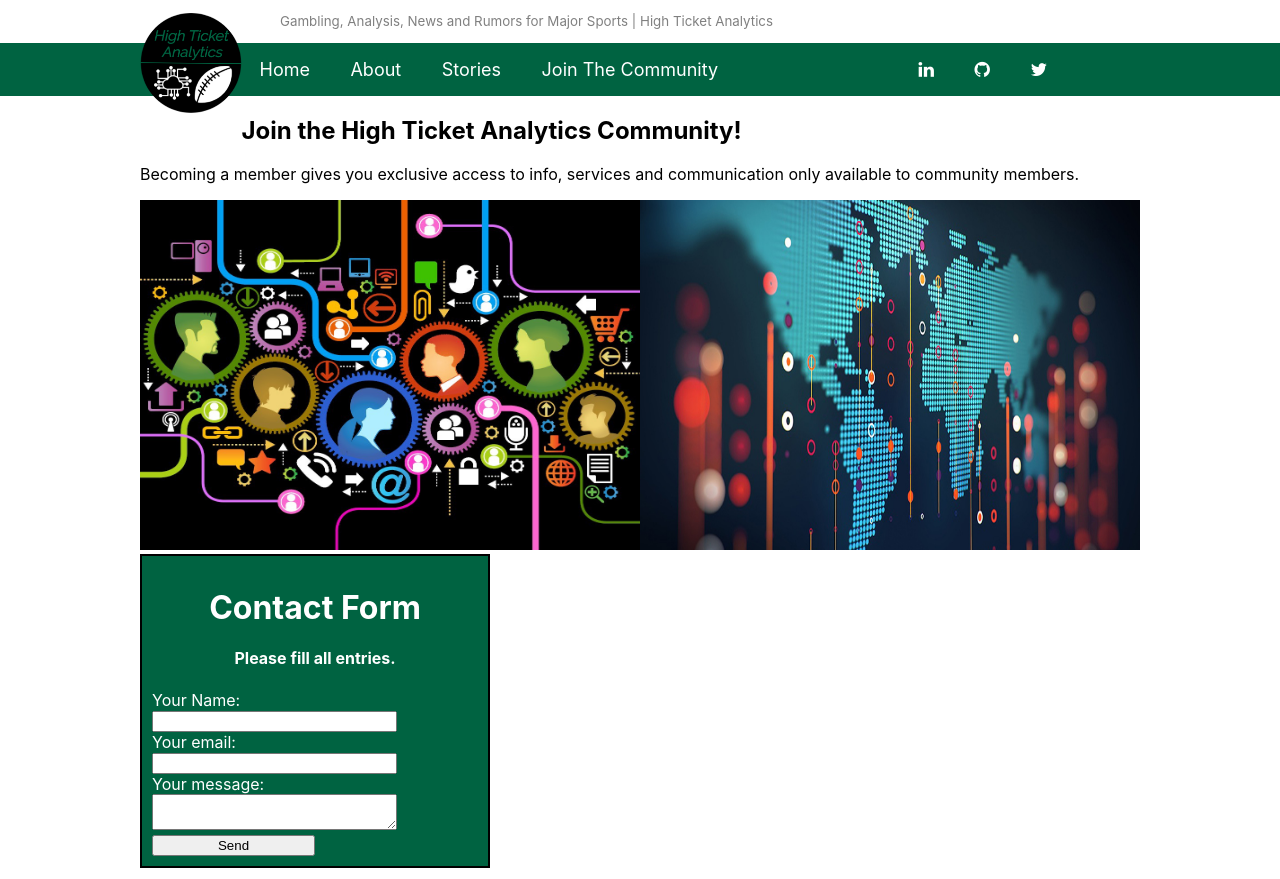
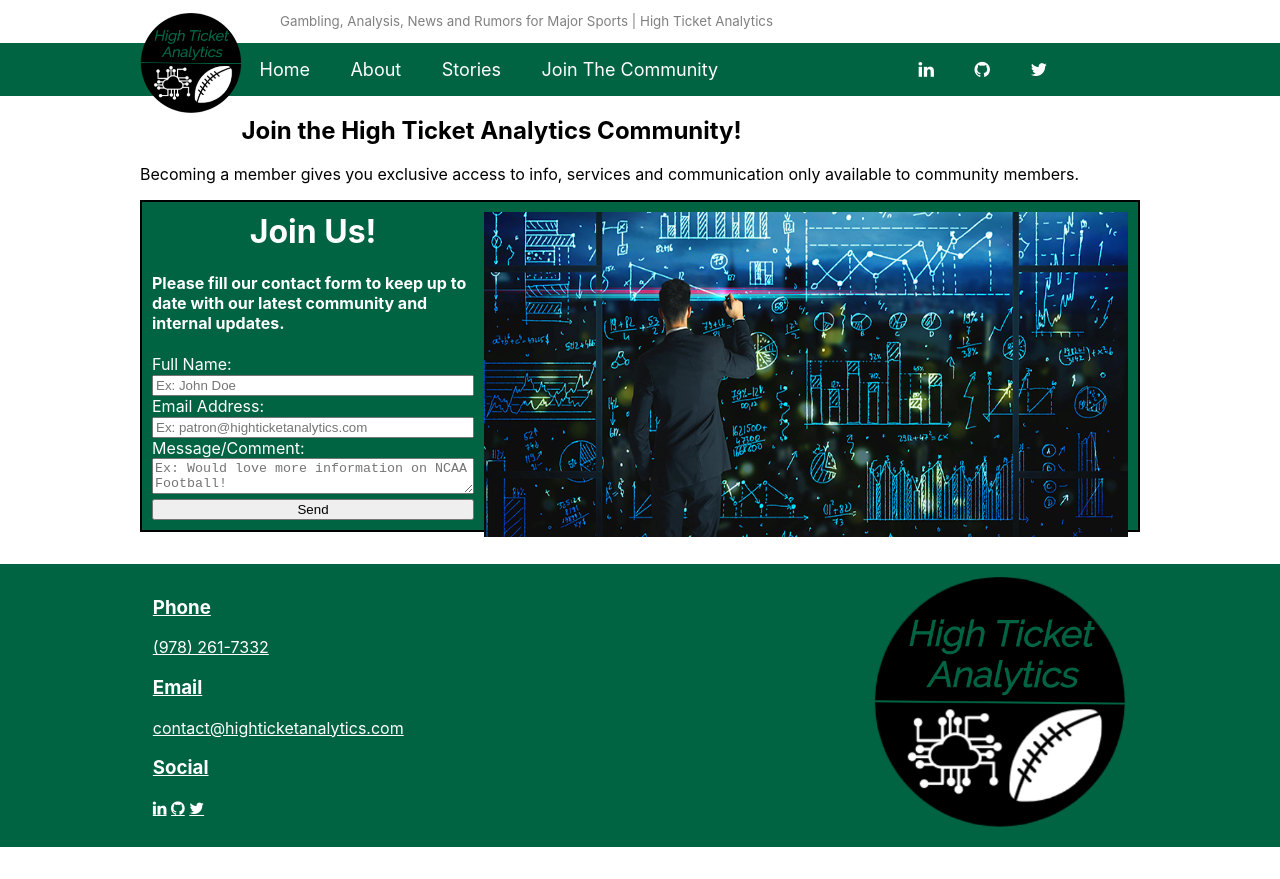
Before and after one commit to HighTicketAnalytics/highticketanalytics.github.io, a plain HTML site: page community.html in a window 1280 px wide. Drawn offline with Linux system fonts and the light colour scheme.

Commit message:
community page update

```diff
--- a/community.html
+++ b/community.html
@@ -26,38 +26,60 @@
     <div id = 'community'>
       <h2>Join the High Ticket Analytics Community!</h2>
       <p>Becoming a member gives you exclusive access to info, services and communication only available to community members.</p>
-      <img src = "images/community.jpg" style="height:350px; width: 500px; float: left;">
-      <img src = "images/comm2.jpg" style="height:350px; width: 500px;">
+
       <div id = 'conform'>
+      <img src = 'images/comm1.png' style="float:right; width: 66%; height: 325px; margin:0;  "/>
       <form
       action="https://formspree.io/mzbjykzl"
       method="POST">
 
-      <h1 style="text-align: center;">Contact Form</h1>
-      <h4 style="text-align: center;">Please fill all entries.</h4>
+      <h1 style="text-align: center; margin:0; width: 33%;">Join Us!</h1>
+      <h4 style="text-align: left;width: 33%;">Please fill our contact form to keep up to date with our latest community and internal updates.</h4>
 
       <label id = 'fields'>
-        Your Name: <br>
-        <input type="text" name="fullName" style="width: 75%;">
+        Full Name: <br>
+        <input type="text" name="fullName" placeholder="Ex: John Doe" style="width: 33%;">
       </label> <br>
       <label id = 'fields'>
-        Your email:<br>
-        <input type="text" name="_replyto" style="width: 75%;">
+        Email Address:<br>
+        <input type="text" name="_replyto" placeholder="Ex: patron@highticketanalytics.com" style="width: 33%;">
       </label> <br>
       <label id = 'fields'>
-        Your message: <br>
-        <textarea name="message" style="width: 75%;"></textarea>
+        Message/Comment: <br>
+        <textarea name="message" placeholder="Ex: Would love more information on NCAA Football!" style="width: 33%;"></textarea>
       </label> <br>
 
       <!-- your other form fields go here -->
 
-      <button type="submit" style="width:50%">Send</button>
+      <button type="submit" style="width:33%">Send</button>
     </form>
 
     </div>
     </div>
   </body>
   </header>
-
+  <div class = 'myfoot'>
+    <footer>
+      <div id = 'footer'>
+        <img src = '/images/Logo.png' style = "float: right; height:250px; overflow: hidden;"/>
+          <section>
+            <h3>Phone</h3>
+            <p><a href="#">(978) 261-7332</a></p>
+          </section>
+          <section'>
+            <h3>Email</h3>
+            <p><a href="#">contact@highticketanalytics.com</a></p>
+          </section>
+          <section>
+            <h3>Social</h3>
+            <ul id = 'list'>
+              <li><a href="https://linkedin.com" class="fa fa-linkedin"></a></li>
+              <li><a href="https://github.com/HighTicketAnalytics/highticketanalytics.github.io" class="fa fa-github"></a></li>
+              <li><a href="https://twitter.com/H_Tanalytics" class="fa fa-twitter"></a></li>
+            </ul>
+        </section>
+      </div>
+    </footer>
+  </div>
 
 </html>
--- a/style.css
+++ b/style.css
@@ -241,8 +241,9 @@
     background-color: #006341;
     color:#ffffff;
     padding:10px;
-    width:350px;
-    float: left;
+    width:1000px;
+    height: 350 px;
+
   }
   #fields{
     margin:10px 0px;
```
Also changed, not shown: images/comm1.png (added).
